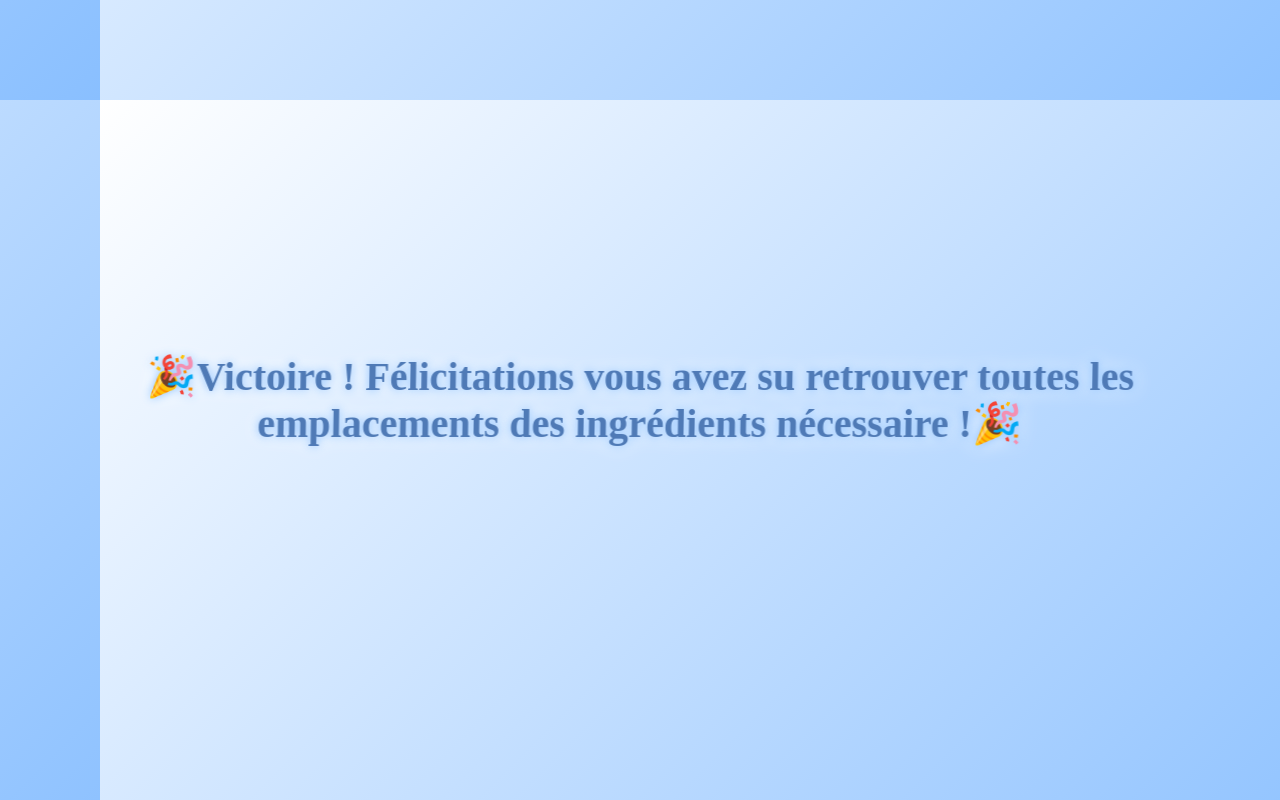
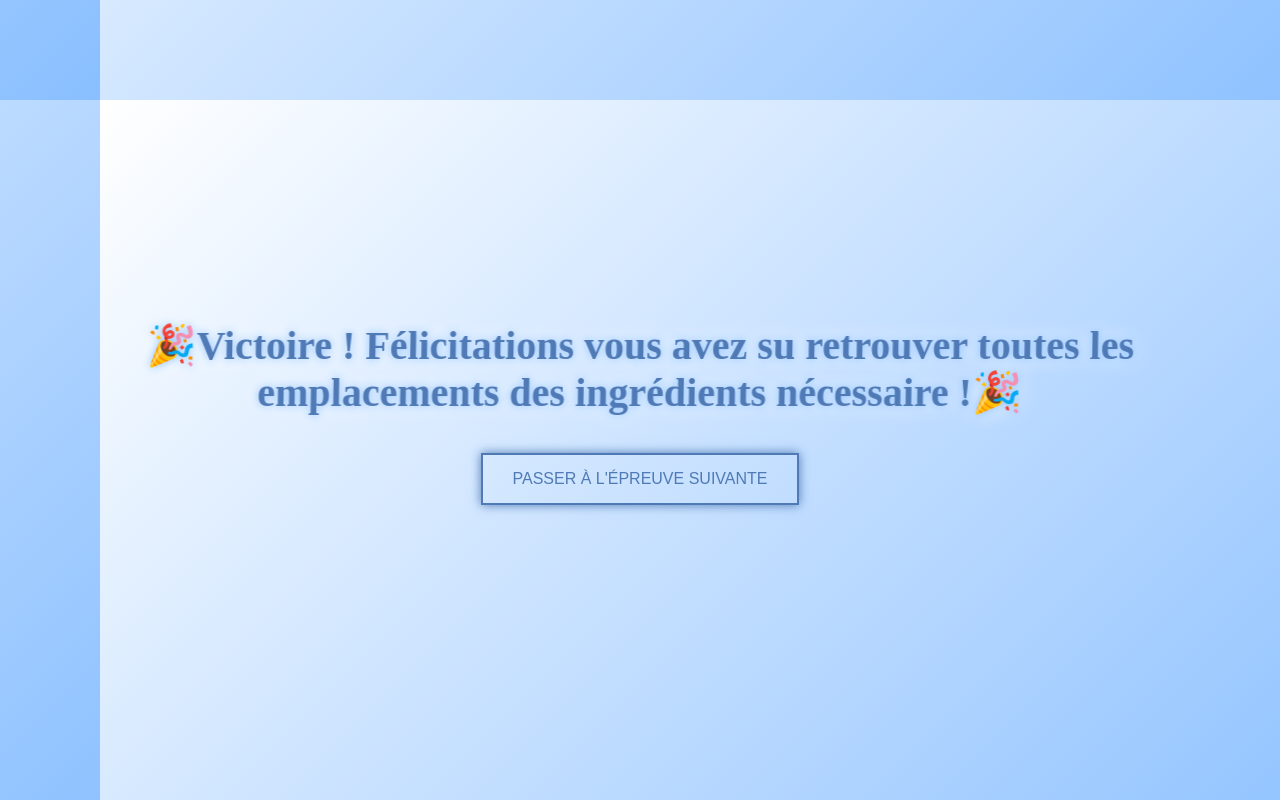
Before and after one commit to hild365/CREACOSM-Frontend, an Angular app: page /victoire in a window 1280 px wide. Built offline with nearby package versions, Linux system fonts and the light colour scheme.

Commit message:
bouton étape suivante

```diff
--- a/src/app/victoire/victoire.component.html
+++ b/src/app/victoire/victoire.component.html
@@ -1,3 +1,4 @@
 <div class="page-container">
     <h1 class="title glitch">🎉Victoire ! Félicitations vous avez su retrouver toutes les emplacements des ingrédients nécessaire !🎉 </h1>
+    <button (click)="endGame()" class="submit-button button-glitch">Passer à l'épreuve suivante</button>
 </div>
--- a/src/app/victoire/victoire.component.ts
+++ b/src/app/victoire/victoire.component.ts
@@ -1,4 +1,8 @@
 import { Component } from '@angular/core';
+import { ApiService } from '../services/api.service';
+import { LocalStorageService } from '../services/local-storage.service';
+
+
 
 @Component({
   selector: 'app-victoire',
@@ -7,5 +11,17 @@ import { Component } from '@angular/core';
   styleUrl: './victoire.component.scss'
 })
 export class VictoireComponent {
+constructor(
+    private apiService: ApiService, private localStorage: LocalStorageService
+  ) {}
 
+  endGame(){
+    this.apiService.endGame(this.localStorage.getElement('codeId') as string).subscribe({
+      next: (data: any) => {
+      },
+      error: (error: any) => {
+        console.error('Error while ending the game:', error);
+      }
+    });
+  }
 }
```
Also changed, not shown: 1 other file (tests, documents, lock files or other folders).
